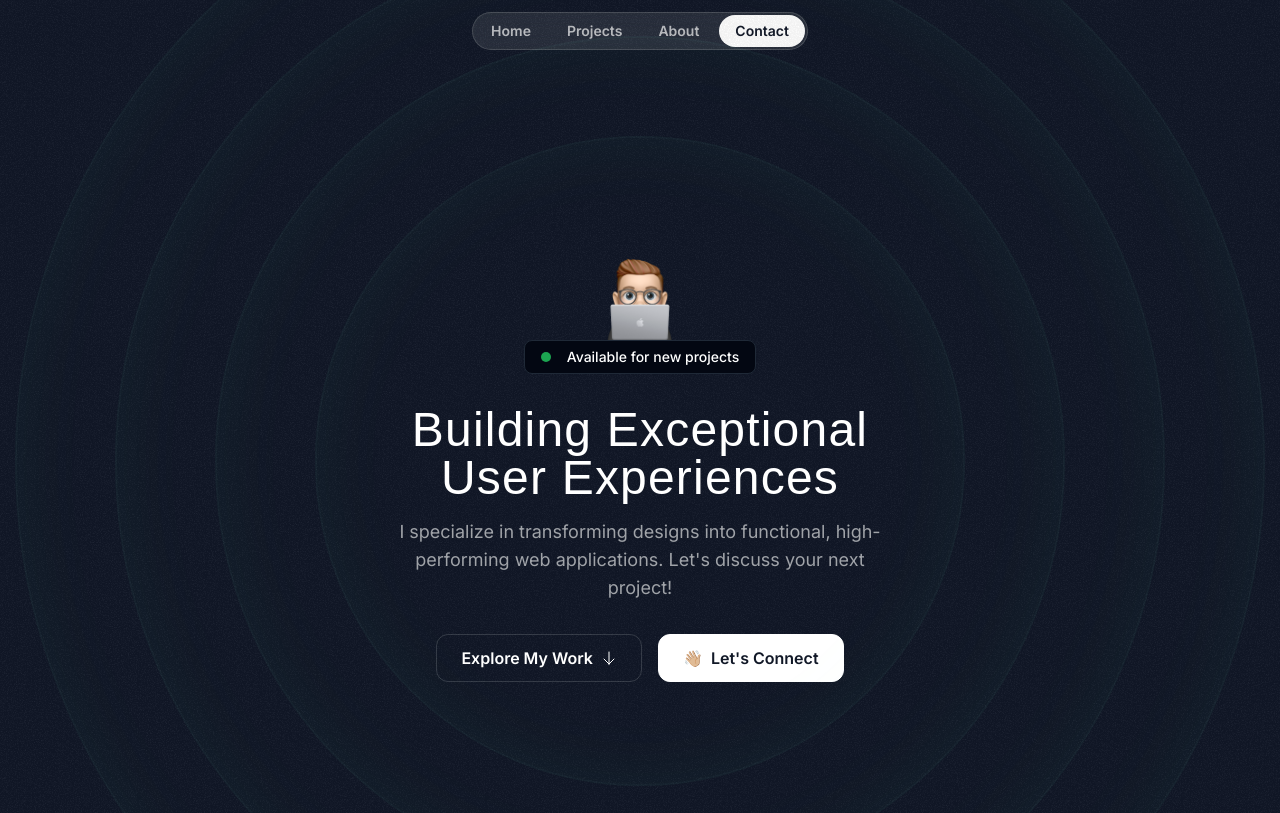
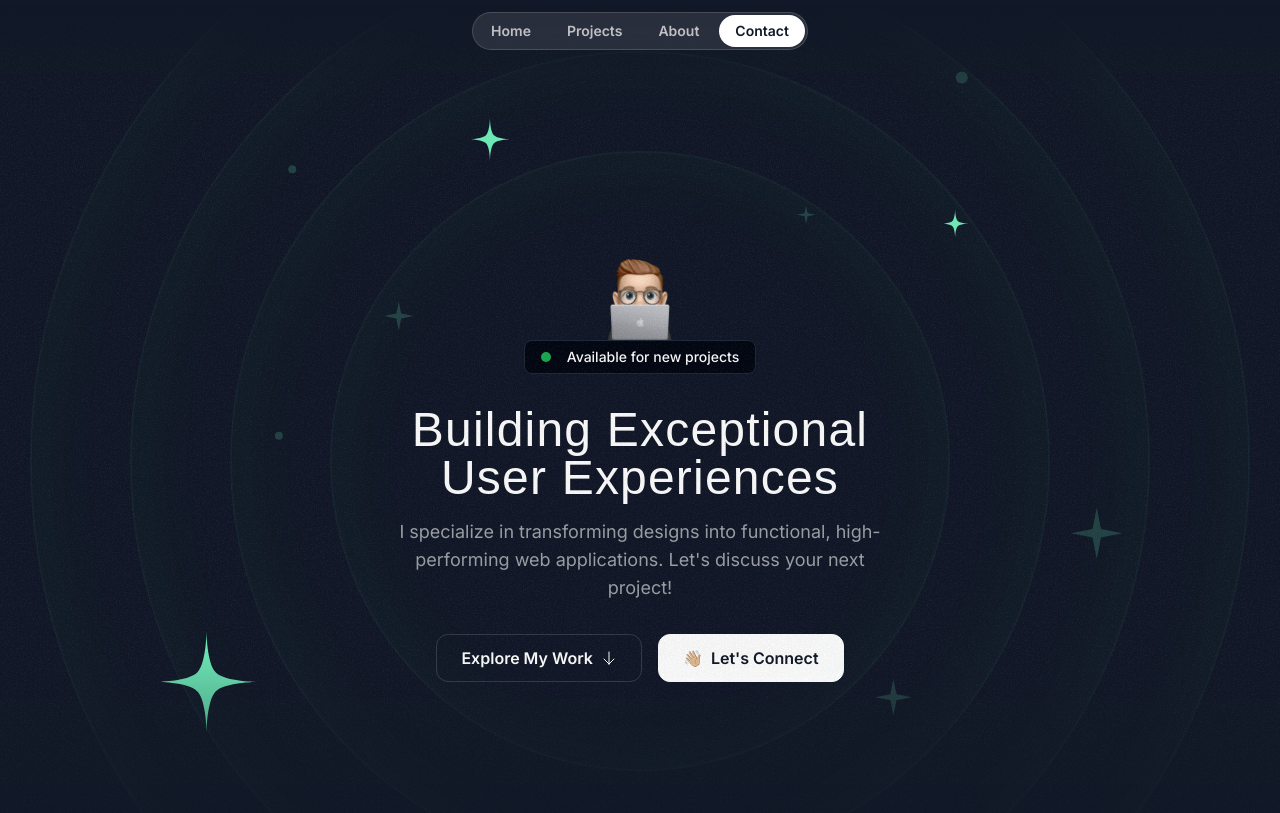
Before and after one commit to CodeMuscle/designer-portfolio, a Next.js app: page / in a window 1280 px wide. Shown: the top 813 px of the page. Built offline with nearby package versions, Linux system fonts and the light colour scheme; a web font is replaced by a local one.

Commit message:
Hero Section

```diff
--- /dev/null
+++ b/src/components/HeroOrbit.tsx
@@ -0,0 +1,29 @@
+import { PropsWithChildren } from "react";
+
+const HeroOrbit = ({
+  children,
+  size,
+  rotation,
+}: PropsWithChildren<{ size: number; rotation: number }>) => {
+  return (
+    <div className="absolute left-1/2 top-1/2 -translate-x-1/2 -translate-y-1/2">
+      <div
+        className={`flex items-start justify-start`}
+        style={{
+          transform: `rotate(${rotation}deg)`,
+          height: `${size}px`,
+          width: `${size}px`,
+        }}
+      >
+        <div
+          className="inline-flex"
+          style={{ transform: `rotate(${rotation * -1}deg)` }}
+        >
+          {children}
+        </div>
+      </div>
+    </div>
+  );
+};
+
+export default HeroOrbit;
--- a/src/sections/Header.tsx
+++ b/src/sections/Header.tsx
@@ -1,6 +1,6 @@
 export const Header = () => {
   return (
-    <div className="flex items-center justify-center fixed top-3 w-full">
+    <div className="flex items-center justify-center fixed top-3 w-full z-10">
       <nav className="flex rounded-full gap-1 p-0.5 border border-white/15 bg-white/10 backdrop-blur">
         <a href="#" className="nav-item">
           Home
--- a/src/sections/Hero.tsx
+++ b/src/sections/Hero.tsx
@@ -1,20 +1,80 @@
 import Image from "next/image";
+import HeroOrbit from "@/components/HeroOrbit";
 
 import memojiImage from "@/assets/images/memoji-computer.png";
 import grainImage from "@/assets/images/grain.jpg";
 import ArrowDown from "@/assets/icons/arrow-down.svg";
+import StarIcon from "@/assets/icons/star.svg";
+import SparkleIcon from "@/assets/icons/sparkle.svg";
 
 export const HeroSection = () => {
   return (
     <div className="py-32 md:py-48 lg:py-60 relative z-0 overflow-x-clip">
-      <div
-        className="absolute inset-0 -z-30 opacity-5"
-        style={{ backgroundImage: `url(${grainImage.src})` }}
-      ></div>
-      <div className="size-[650px] hero-ring"></div>
-      <div className="size-[850px] hero-ring"></div>
-      <div className="size-[1050px] hero-ring"></div>
-      <div className="size-[1250px] hero-ring"></div>
+      <div className="absolute inset-0 [mask-image:linear-gradient(to_bottom,transparent,black_10%,black_70%,transparent)]">
+        <div
+          className="absolute inset-0 -z-30 opacity-5"
+          style={{ backgroundImage: `url(${grainImage.src})` }}
+        ></div>
+        <div className="size-[620px] hero-ring"></div>
+        <div className="size-[820px] hero-ring"></div>
+        <div className="size-[1020px] hero-ring"></div>
+        <div className="size-[1220px] hero-ring"></div>
+
+        <HeroOrbit
+          rotation={-72}
+          size={800}
+          children={<StarIcon className="size-28 text-emerald-300" />}
+        />
+
+        <HeroOrbit
+          rotation={20}
+          size={550}
+          children={<StarIcon className="size-12 text-emerald-300" />}
+        />
+
+        <HeroOrbit
+          rotation={98}
+          size={590}
+          children={<StarIcon className="size-8 text-emerald-300" />}
+        />
+
+        <HeroOrbit
+          rotation={-14}
+          size={430}
+          children={<SparkleIcon className="size-8 text-emerald-300/20" />}
+        />
+
+        <HeroOrbit
+          rotation={79}
+          size={440}
+          children={<SparkleIcon className="size-5 text-emerald-300/20" />}
+        />
+
+        <HeroOrbit
+          rotation={178}
+          size={530}
+          children={<SparkleIcon className="size-10 text-emerald-300/20" />}
+        />
+
+        <HeroOrbit
+          rotation={144}
+          size={710}
+          children={<SparkleIcon className="size-14 text-emerald-300/20" />}
+        />
+
+        <HeroOrbit rotation={85} size={720}>
+          <div className="size-3 rounded-full bg-emerald-300/20" />
+        </HeroOrbit>
+
+        <HeroOrbit rotation={-41} size={520}>
+          <div className="size-2 rounded-full bg-emerald-300/20" />
+        </HeroOrbit>
+
+        <HeroOrbit rotation={-5} size={650}>
+          <div className="size-2 rounded-full bg-emerald-300/20" />
+        </HeroOrbit>
+      </div>
+
       <div className="container">
         <div className="flex flex-col items-center">
           <Image
```
Also changed, not shown: 1 other file (tests, documents, lock files or other folders).
